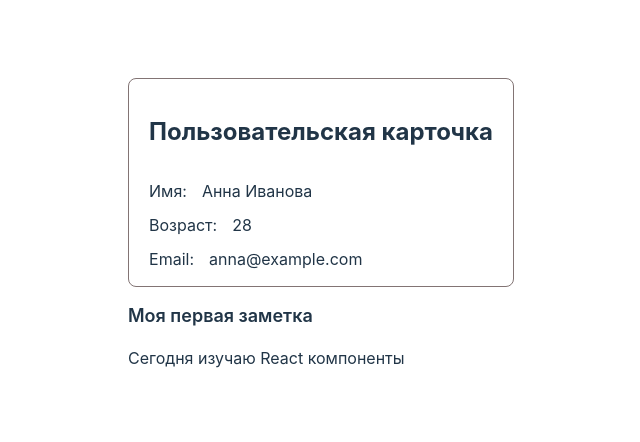
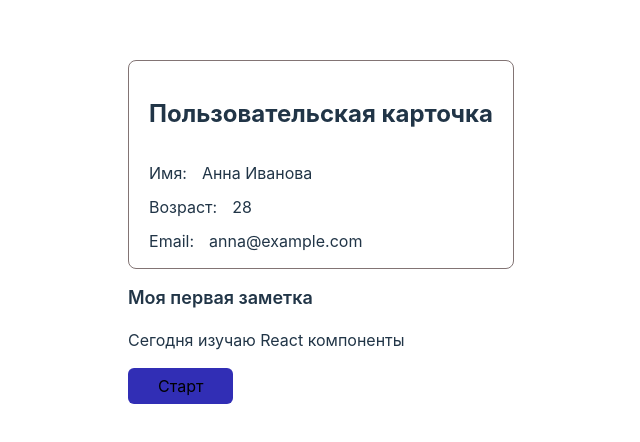
Before and after one commit to gribomen/ReactLearn, a React (Vite) app in the folder react-app/: page / in a window 1280 px wide. Shown: the part 168-610 px from the top of the page, without its empty margins (319-959 px from the left). Built offline with nearby package versions, Linux system fonts and the light colour scheme.

Commit message:
Мой тренажер для хук ка

```diff
--- a/react-app/src/App.jsx
+++ b/react-app/src/App.jsx
@@ -1,6 +1,7 @@
 //import React from 'react';
 
 import './App.css';
+import Button from './components/Button/Button';
 import JournalItem from './components/JournalItem/JournalItem';
 import UserCard from './components/UserCard/UserCard';
 
@@ -21,6 +22,7 @@ function App() {
         email={userData.email}
       />
       <JournalItem />
+      <Button />
     </>
   );
 }
--- a/react-app/src/components/Button/Button.jsx
+++ b/react-app/src/components/Button/Button.jsx
@@ -1,8 +1,20 @@
 import './Button.css';
+import { useState } from 'react';
 function Button() {
+	const [state, setState] = useState('Старт');
+	const clickButton = () => {
+		console.log(state);
+		if (state === 'Старт') {
+			setState('Стоп');
+		} else {
+			setState('Старт');
+		}
+	};
 
 	return (
-		<button className='button accent'>Сохранить</button>
+		<>
+			<button className='button accent' onClick={clickButton}>{state}</button>
+		</>
 	);
 }
 
```
